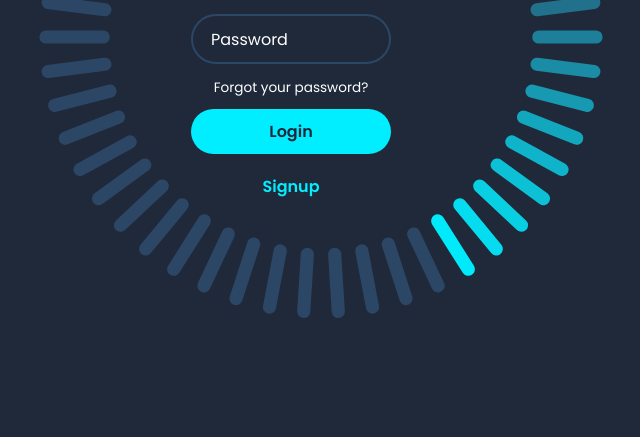
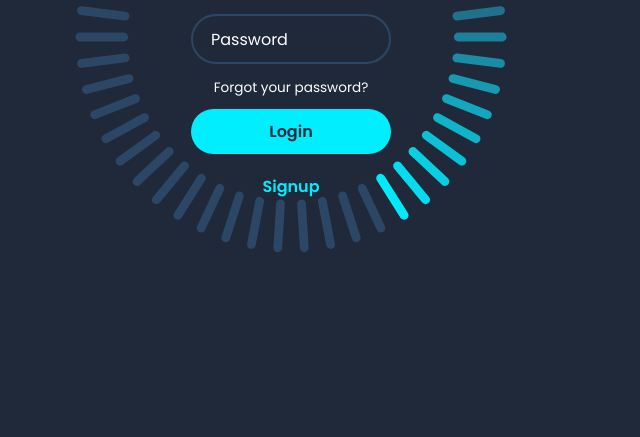
Before and after one commit to RaTaTaPAPAZ/nvigames.github.io, a plain HTML site: page index.html in a window 1280 px wide. Shown: the part 363-800 px from the top of the page, without its empty margins (349-989 px from the left). Drawn offline with Linux system fonts and the light colour scheme.

Commit message:
Update style.css

```diff
--- a/style.css
+++ b/style.css
@@ -23,11 +23,11 @@ body {
 .container span {
     position: absolute;
     left: 0;
-    width: 32px;
-    height: 6px;
+    width: 24px;
+    height: 4px;
     background: #2c4766;
-    border-radius: 8px;
-    transform-origin: 128px;
+    border-radius: 6px;
+    transform-origin: 98px;
     transform: scale(2.2) rotate(calc(var(--i) * (360deg / 50)));
     animation: animateBlink 3s linear infinite;
     animation-delay: calc(var(--i) * (3s / 50));
```
